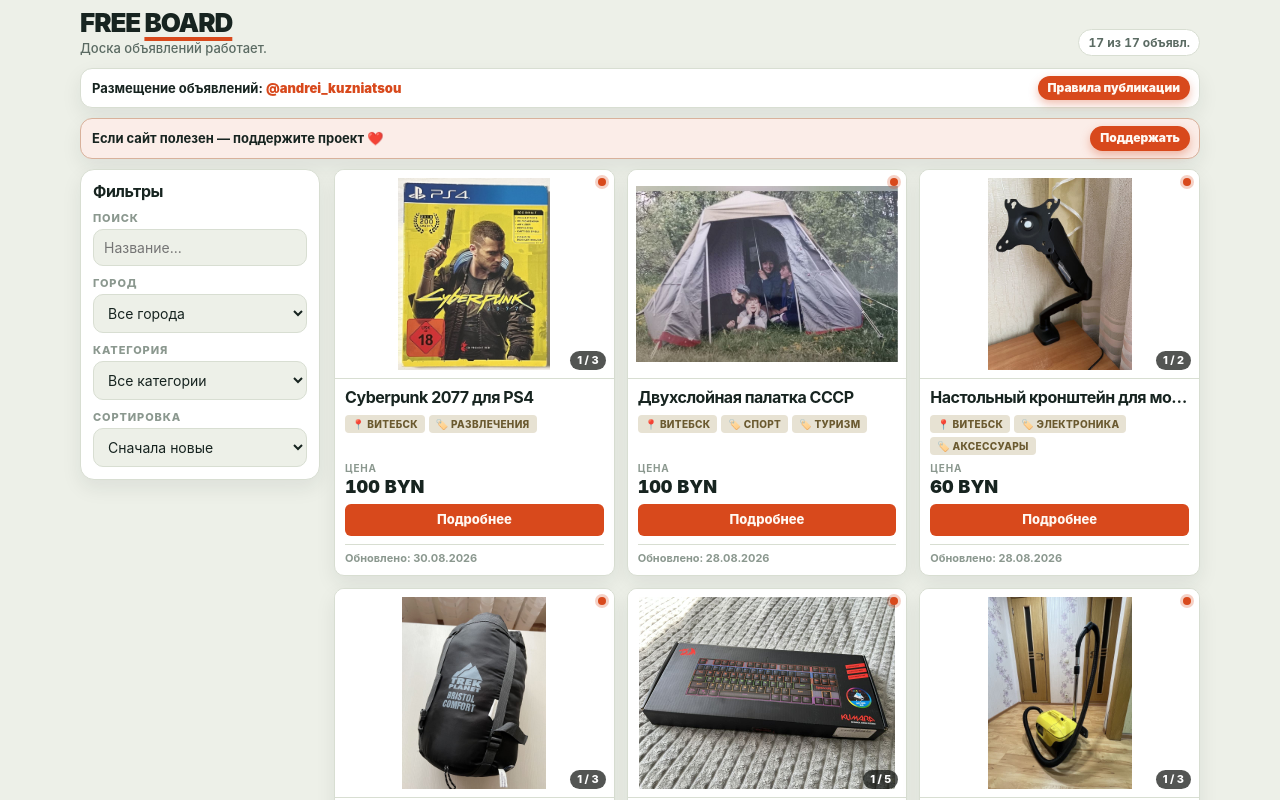
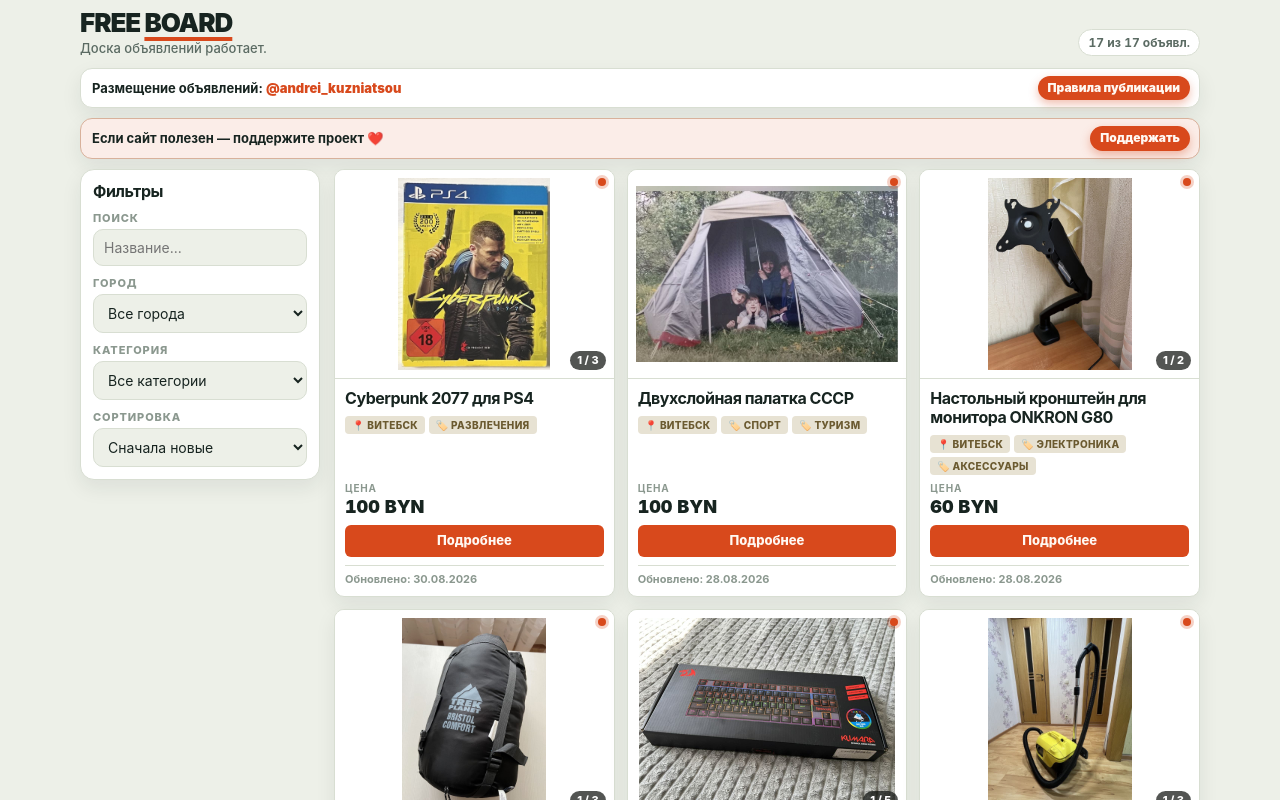
Before and after one commit to sassic-utils/deal-4-you, a React (Vite) app: page / in a window 1280 px wide. Shown: the top 800 px of the page. Built offline with nearby package versions, Linux system fonts and the light colour scheme.

Commit message:
Optimize site

```diff
--- a/src/components/ListingCard.tsx
+++ b/src/components/ListingCard.tsx
@@ -5,6 +5,7 @@ import Link from "./Link";
 
 type ListingCardProps = {
   listing: ParsedListing;
+  priority?: boolean;
 };
 
 function getImageUrl(image: string) {
@@ -19,7 +20,7 @@ function getImageUrl(image: string) {
   return `${import.meta.env.BASE_URL}images/${image}`;
 }
 
-function ListingCard({ listing }: ListingCardProps) {
+function ListingCard({ listing, priority = false }: ListingCardProps) {
   const [mainImageFailed, setMainImageFailed] = useState(false);
 
   const imageUrls = useMemo(() => {
@@ -46,6 +47,11 @@ function ListingCard({ listing }: ListingCardProps) {
             src={mainImageSrc}
             alt={listing.title}
             style={styles.image}
+            width={800}
+            height={600}
+            loading={priority ? "eager" : "lazy"}
+            decoding={priority ? "sync" : "async"}
+            fetchPriority={priority ? "high" : "auto"}
             onError={() => setMainImageFailed(true)}
           />
         ) : (
@@ -185,12 +191,14 @@ const styles: Record<string, CSSProperties> = {
   cardTitle: {
     margin: 0,
     fontSize: "16px",
-    lineHeight: 1.12,
+    lineHeight: 1.2,
     letterSpacing: "-0.03em",
     color: "var(--ink)",
     overflow: "hidden",
     textOverflow: "ellipsis",
-    whiteSpace: "nowrap",
+    display: "-webkit-box",
+    WebkitLineClamp: 2,
+    WebkitBoxOrient: "vertical",
   },
 
   meta: {
--- a/src/components/ListingsGrid.tsx
+++ b/src/components/ListingsGrid.tsx
@@ -8,8 +8,8 @@ type ListingsGridProps = {
 function ListingsGrid({ listings }: ListingsGridProps) {
   return (
     <section className="listings-grid">
-      {listings.map((listing) => (
-        <ListingCard key={listing.id} listing={listing} />
+      {listings.map((listing, index) => (
+        <ListingCard key={listing.id} listing={listing} priority={index < 3} />
       ))}
     </section>
   );
```
